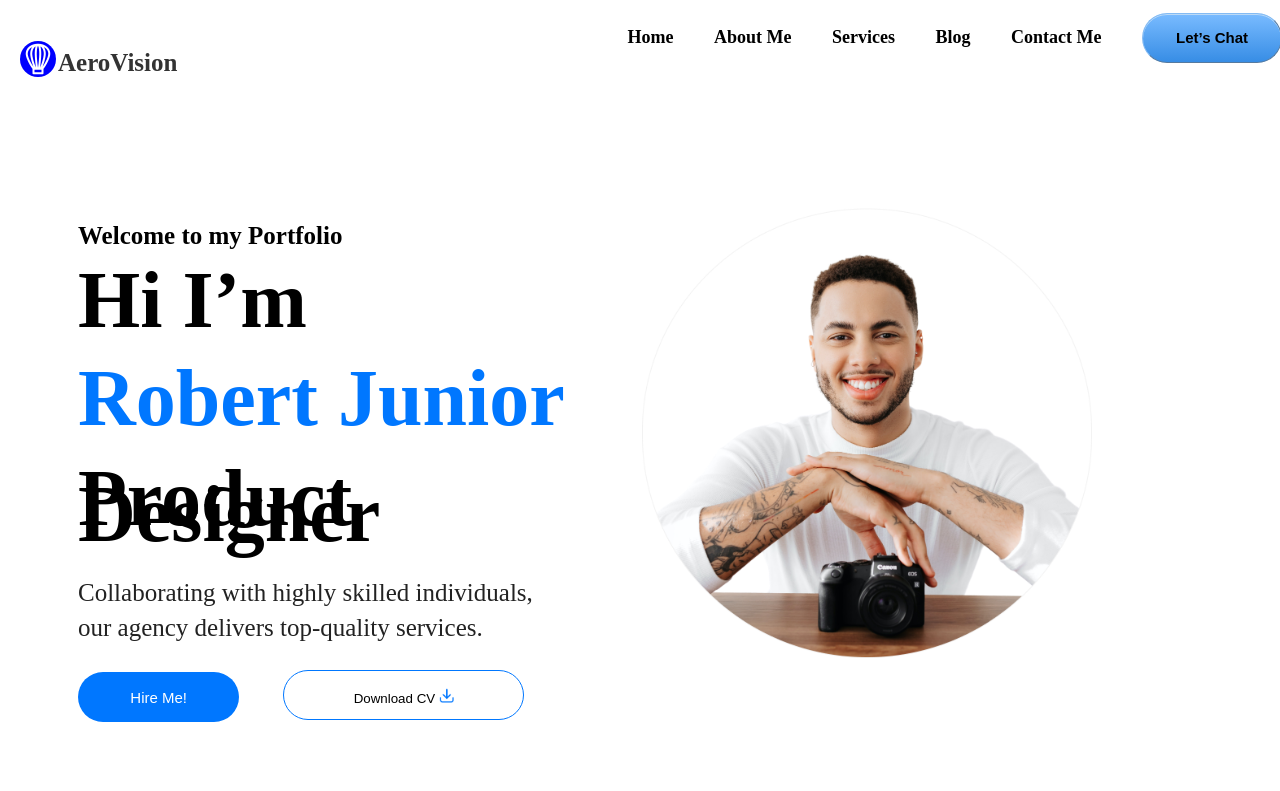
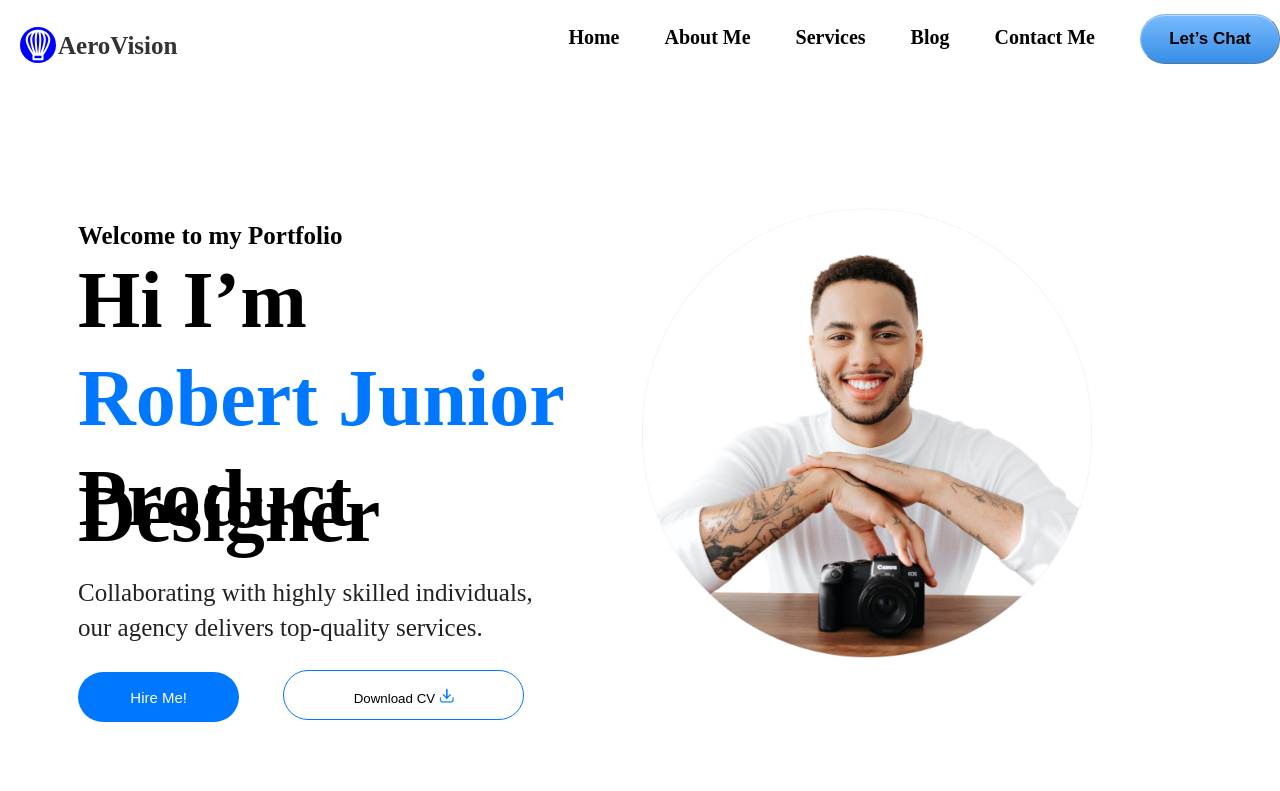
Before and after one commit to ardra-p/RESPONSIVE-FINAL-, a plain HTML site: page index.html in a window 1280 px wide. Shown: the top 791 px of the page. Drawn offline with Linux system fonts and the light colour scheme.

Commit message:
Update style.css

```diff
--- a/style.css
+++ b/style.css
@@ -4,7 +4,7 @@
     border-radius: 25px;
     width: 36px;
     height: 36px;
-    margin-top: 27px;
+
 }
 
 body{
@@ -16,7 +16,7 @@ body{
 .navbar{
     color: #000;
 font-family: "Work Sans";
-font-size: 18px;
+font-size: 20px;
 font-style: normal;
 font-weight: 600;
 line-height: normal;
@@ -26,12 +26,14 @@ top: 0;
 left: 0;
 width: 100%;
 padding: 20px;
+padding-right: 45px;
 background-color: #ffffff;
 display: flex;
 justify-content: space-between;
 align-items: center;
 z-index: 100;
 height: 50px;
+margin-right: 30px;
 
 }
 .hicon{
@@ -44,11 +46,11 @@ line-height: 25px; /* 100% */
 text-align: left;
 position: absolute;
 left: 58px;
-padding-top: 35px;
+
 }
 .bt{
 
-font-size:15px;
+font-size:17px;
 font-family:Arial;
 width:140px;
 height:50px;
@@ -523,7 +525,7 @@ font-style: normal;
 font-weight: 700;
 line-height: 50px; /* 100% */
 width: 684px;
-padding-left: 30%;
+padding-left: 31%;
 }
 .arrowblue{
  align-items: center;
@@ -554,7 +556,7 @@ flex-shrink: 0;
 #arrbt{
     display:flex;
     position:relative;
-     left: 46%;
+     left: 47%;
 }
 .ftone{
 
```
